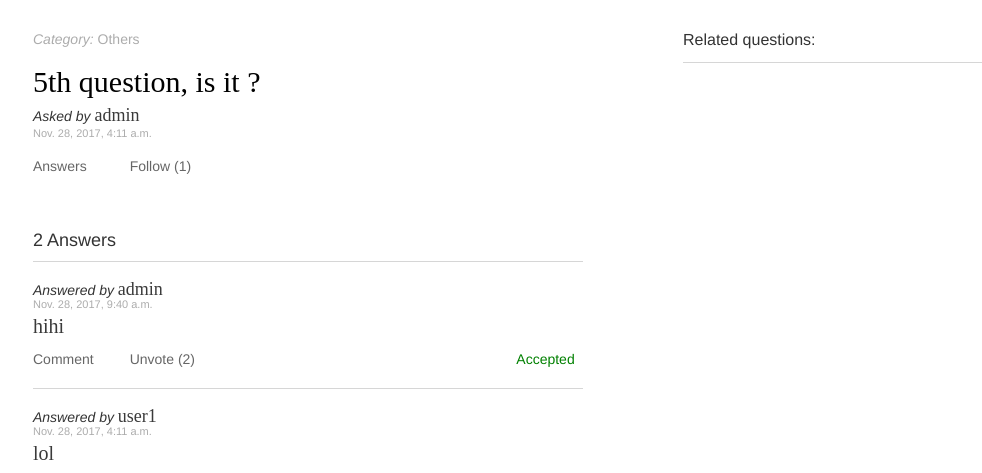
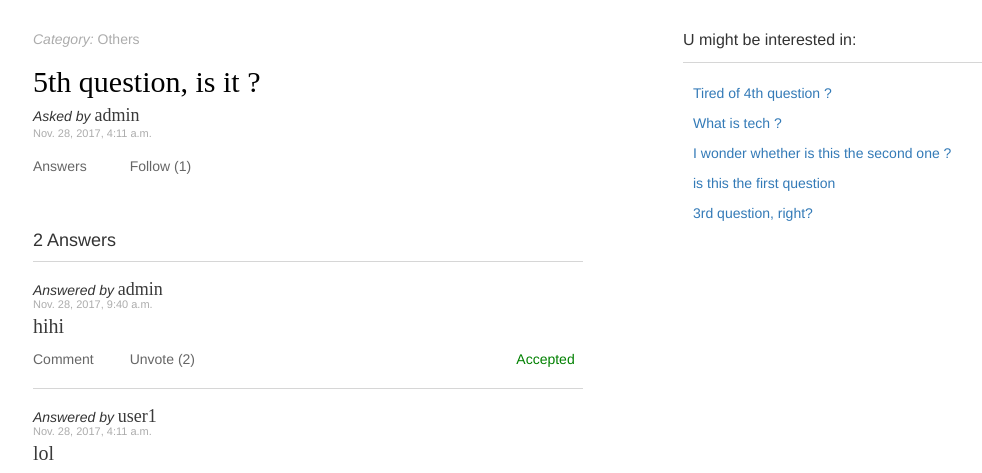
Before and after one commit to Lego1st/qanda, a Django app: page /question/5/ in a window 1280 px wide. Shown: the part 51-524 px from the top of the page, without its empty margins (107-1089 px from the left). Run offline with Django 3.2, Linux system fonts and the light colour scheme; a user stored in the database is signed in; data comes from the database, SQL or seed files in the repository; both versions use the stored data as it was after the commit; data that the repository does not hold is empty; some libraries are stand-ins or nearby versions.

Commit message:
update related question with sen2vec service

```diff
--- a/polls/templates/polls/details.html
+++ b/polls/templates/polls/details.html
@@ -92,7 +92,14 @@
 	{% endfor %}
 </div>
 <div class="col-xs-6" style="margin-top: 80px; padding: 0 100 0 100" >
-	<div class="side-pannel-header" style="margin-bottom:10px">Related questions:</div>
+	<div class="side-pannel-header" style="margin-bottom:10px">U might be interested in:</div>
 	<hr class="hrstyle" width="100%">
+	<div style="padding: 10 10 10 10">
+		{% for rel in relateds %}
+			<div style=" margin-top: 10px">
+				<a href="{% url 'polls:details' rel.id %}">{{ rel.content }}</a>
+			</div>
+		{% endfor %}
+	</div>
 </div>
 {% endblock content %}
--- a/polls/views.py
+++ b/polls/views.py
@@ -12,6 +12,10 @@ from django.views.generic import UpdateView
 from django.utils import timezone
 from django.contrib.auth.decorators import login_required
 from django.db.models import Count
+from django.db.models import Q
+import numpy as np
+import requests
+import json
 from .models import *
 from .forms import *
 # Create your views here.
@@ -56,6 +60,7 @@ def detail(request, question_id):
 		answers = Answer.objects.filter(question=question).order_by('-accepted','-time')
 		comments = []
 		votes = []
+		relateds = []
 		follow = "Follow"
 		if request.user in question.followers.all():
 			follow = "Unfollow"
@@ -67,10 +72,42 @@ def detail(request, question_id):
 				votes.append((answer.id, 'Vote', len(answer.voters.all())))
 			for comment in Comment.objects.filter(answer=answer):
 				comments.append(comment)
+
+		def sen2vec(txts):
+			payload = {'text': txts}
+			r = requests.post('http://localhost:5000/', data=json.dumps(payload))
+			res = json.loads(r.text)
+			return res['vector']
+
+		def dist(v1, v2):
+			d = v1 - v2
+			return np.linalg.norm(d)
+
+		def related(target_ques, questions):
+			# ques_dis_list = [(question, min[dist(follow, question) for follow in follows]) for question in questions]
+			txts = [question.content for question in questions]
+			txts.append(target_ques.content)
+			vectors = sen2vec(txts)
+			ques_dis_list = []
+			i = 0
+			for question in questions:
+				p = dist(np.array(vectors[-1], dtype=np.float32), np.array(vectors[i], dtype=np.float32))
+				ques_dis_list.append((question, p))
+				i = i + 1
+
+			ques_dis_list.sort(key = lambda x: x[1])
+			res = [question for question, p in ques_dis_list]
+			return res
+
+		questions = Question.objects.filter(~Q(id = question_id))
+		try:
+			relateds = related(question, questions)[:5]
+		except:
+			relateds = Question.objects.annotate(follow_num = Count('followers')).order_by('-follow_num').filter(~Q(id = question_id))[:5]
 	except:
 		raise Http404("Question does not exist")
 	context = {'question': question, 'answers' : answers, 'num' : len(answers), 'myform': AnswerForm(), 'comments': comments,
-				'cmtform' : CommentForm(), 'follow' : follow, 'follow_num' : follow_num, 'votes' : votes}
+				'cmtform' : CommentForm(), 'follow' : follow, 'follow_num' : follow_num, 'votes' : votes, 'relateds' : relateds}
 	return render(request, template_name, context)
 
 @login_required
@@ -188,7 +225,6 @@ def edit_profile(request, user_id):
 	if request.user != user:
 		error = True
 	else:
-		print ("YEAHHHHADSFADSFSD")
 		if request.method != 'POST':
 			# No data. Create a blank form
 			profile_form = ProfileForm()
```
Also changed, not shown: sen2vec.py (added, +23 -0 lines), test.py (added, +7 -0 lines), README.md, db.sqlite3.
